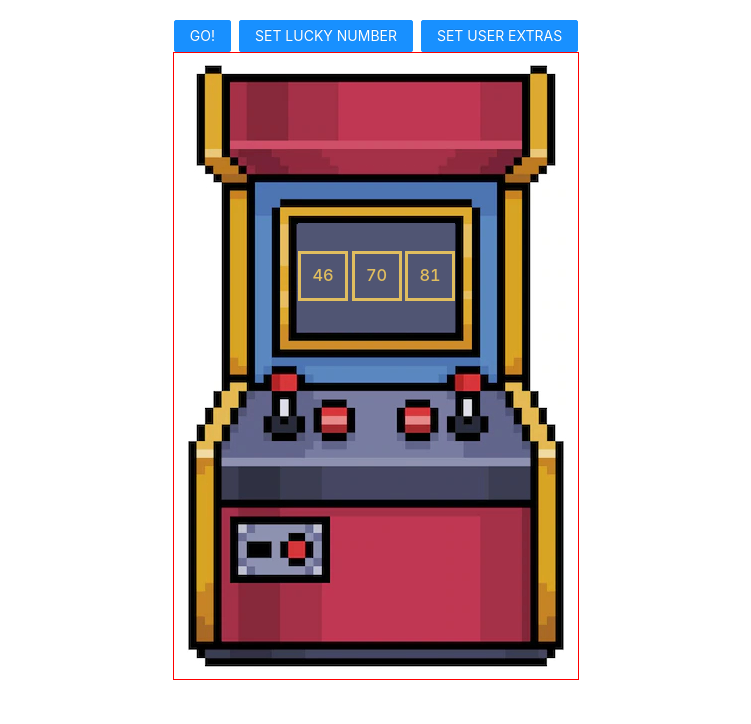
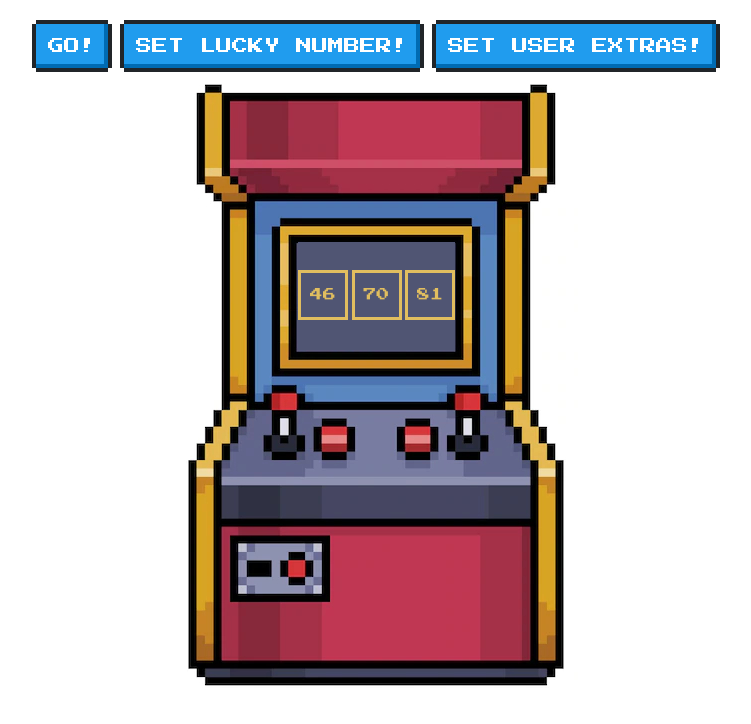
Before and after one commit to no1harm/task1, a React (Vite) app: page /tigerBot in a window 1280 px wide. Shown: the top 724 px of the page, without its empty margins (264-1015 px from the left). Built offline with nearby package versions, Linux system fonts and the light colour scheme.

Commit message:
feature: add nes.css

```diff
--- a/index.html
+++ b/index.html
@@ -1,3 +1,9 @@
+<!--
+ * @Description:
+ * @Autor: Chan
+ * @Date: 2022-03-14 23:39:24
+ * @LastEditTime: 2022-03-26 17:30:32
+-->
 <!DOCTYPE html>
 <html lang="en">
 
@@ -25,6 +31,7 @@
   <title>Wave Portal</title>
   <meta name="title" content="Wave Portal" />
   <meta name="description" content="I want to meet you! Send me a wave now!" />
+  <link href="https://fonts.googleapis.com/css?family=Press+Start+2P" rel="stylesheet">
 </head>
 
 <body>
--- a/package.json
+++ b/package.json
@@ -14,6 +14,7 @@
     "antd": "^4.19.2",
     "ethers": "^5.4.4",
     "lodash": "^4.17.21",
+    "nes.css": "^2.3.0",
     "ramda": "^0.28.0",
     "react": "^17.0.2",
     "react-dom": "^17.0.2",
--- a/src/views/task1/index.jsx
+++ b/src/views/task1/index.jsx
@@ -2,6 +2,7 @@ import React, { useEffect, useState, useMemo } from "react";
 import { ethers } from "ethers";
 const contractAddress = '0xDbCd3d2547730A295D71Eceb25790D6E4F4F4874';
 const nftContractAddress = '0x2dA7C836B5282824F5352A1fD3Aae64a780e0FA3'
+import "nes.css/css/nes.min.css";
 import { Steps, Button, message, Statistic, Row, Col, Result, Modal } from 'antd';
 const { Step } = Steps;
 import abi from "./abi/Task.json";
--- a/src/views/tigerBot/index.css
+++ b/src/views/tigerBot/index.css
@@ -1,3 +1,5 @@
+@import "../../../node_modules/nes.css/css/nes.css";
+
 .botWrapper {
   position: relative;
 }
@@ -55,6 +57,7 @@
   background: rgb(80, 85, 115);
   color:rgb(225, 190, 95);
   border: 3px solid rgb(225, 190, 95);
+  font-size: 13px;
 }
 
 .btnWrapper {
@@ -72,10 +75,6 @@
 
 .bot{
   position: relative;
-  border: 1px solid red;
-}
-
-.bot >img{
 }
 
 .bot >.bgc{
--- a/src/views/tigerBot/index.jsx
+++ b/src/views/tigerBot/index.jsx
@@ -2,7 +2,7 @@ import React from "react";
 import './index.css'
 import { clone, round, shuffle } from 'lodash'
 import { useMount, useSetState  } from 'ahooks'
-import {  Button, Space } from 'antd';
+import { Space } from 'antd';
 import { useEffect } from "react";
 import { map } from 'ramda'
 import { useCallback } from "react";
@@ -135,15 +135,9 @@ export default function TigerBot() {
     <div className="botWrapper" style={{ margin: '20px 80px' }}>
       <div className="btnWrapper">
         <Space>
-          <Button type="primary" onClick={() => start()}>
-            GO!
-          </Button>
-          <Button type="primary" onClick={() => setLuckyNumber()}>
-            SET LUCKY NUMBER
-          </Button>
-          <Button type="primary" onClick={() => setUserExtras()}>
-            SET USER EXTRAS
-          </Button>
+          <button type="button" class="nes-btn is-primary" onClick={() => start()}>GO!</button>
+          <button type="button" class="nes-btn is-primary" onClick={() => setLuckyNumber()}>SET LUCKY NUMBER!</button>
+          <button type="button" class="nes-btn is-primary" onClick={() => setUserExtras()}>SET USER EXTRAS!</button>
         </Space>
       </div>
       <div className="botContainer">
```
Also changed, not shown: 1 other file (tests, documents, lock files or other folders).
